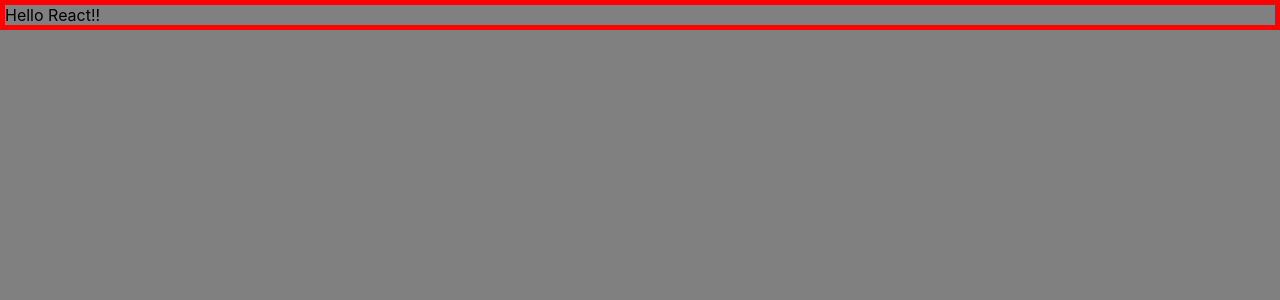
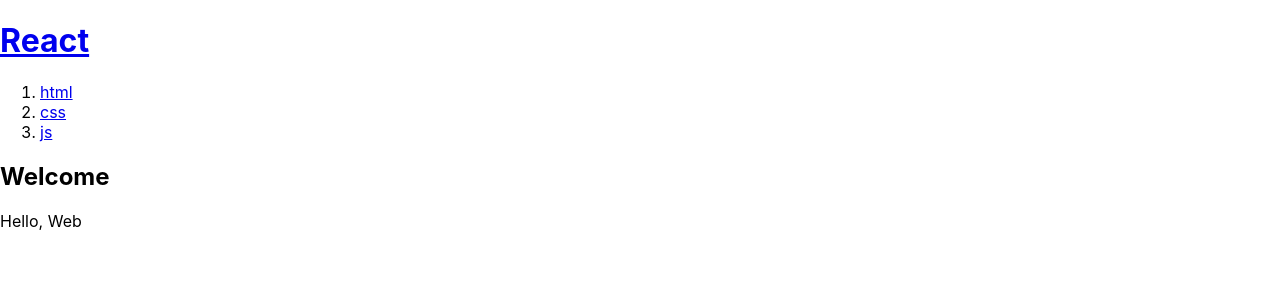
Before and after one commit to anemoa/react_practice, a React (Create React App) app in the folder 01.0725/: page / in a window 1280 px wide. Shown: the top 300 px of the page. Built offline with nearby package versions, Linux system fonts and the light colour scheme.

Commit message:
study: react component 생성

```diff
--- a/01.0725/public/index.html
+++ b/01.0725/public/index.html
@@ -28,7 +28,7 @@
   </head>
   <body>
     <noscript>You need to enable JavaScript to run this app.</noscript>
-    <div id="root" style="border: 5px solid red;"></div>
+    <div id="root"></div>
     <!--
       This HTML file is a template.
       If you open it directly in the browser, you will see an empty page.
--- a/01.0725/src/App.css
+++ b/01.0725/src/App.css
@@ -6,9 +6,7 @@
   height: 40vmin;
   pointer-events: none;
 } */
-body{
-  background-color: gray;
-}
+
 @media (prefers-reduced-motion: no-preference) {
   .App-logo {
     animation: App-logo-spin infinite 20s linear;
--- a/01.0725/src/App.js
+++ b/01.0725/src/App.js
@@ -1,24 +1,47 @@
 import logo from './logo.svg';
 import './App.css';
 
+function Header(){
+  return (
+    <div>
+      <header>
+        <h1><a href="/">React</a></h1>
+      </header>
+    </div>
+  );
+}
+
+function Nav(){
+  return(
+    <div>
+      <nav>
+        <ol>
+          <li><a href="/read/1">html</a></li>
+          <li><a href="/read/2">css</a></li>
+          <li><a href="/read/3">js</a></li>
+        </ol>
+      </nav>
+    </div>
+  );
+}
+
+function Article(){
+  return(
+    <div>
+      <article>
+        <h2>Welcome</h2>
+        Hello, Web
+      </article>
+    </div>
+  );
+}
+
 function App() {
   return (
-    <div className="App">
-      {/* <header className="App-header">
-        <img src={logo} className="App-logo" alt="logo" />
-        <p>
-          Edit <code>src/App.js</code> and save to reload.
-        </p>
-        <a
-          className="App-link"
-          href="https://reactjs.org"
-          target="_blank"
-          rel="noopener noreferrer"
-        >
-          Learn React
-        </a>
-      </header> */}
-      Hello React!!
+    <div>
+      <Header></Header>
+      <Nav></Nav>
+      <Article></Article>
     </div>
   );
 }
```
